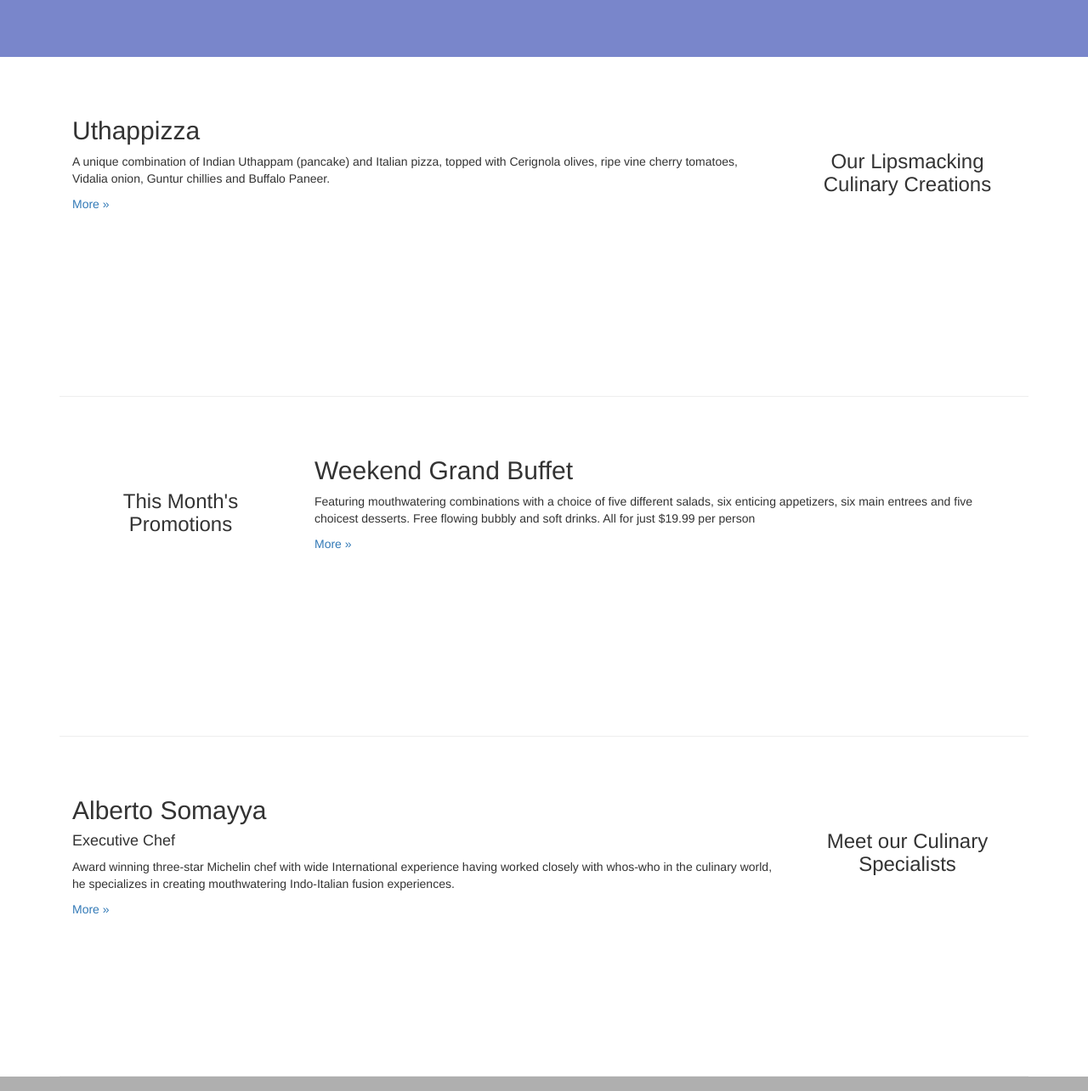
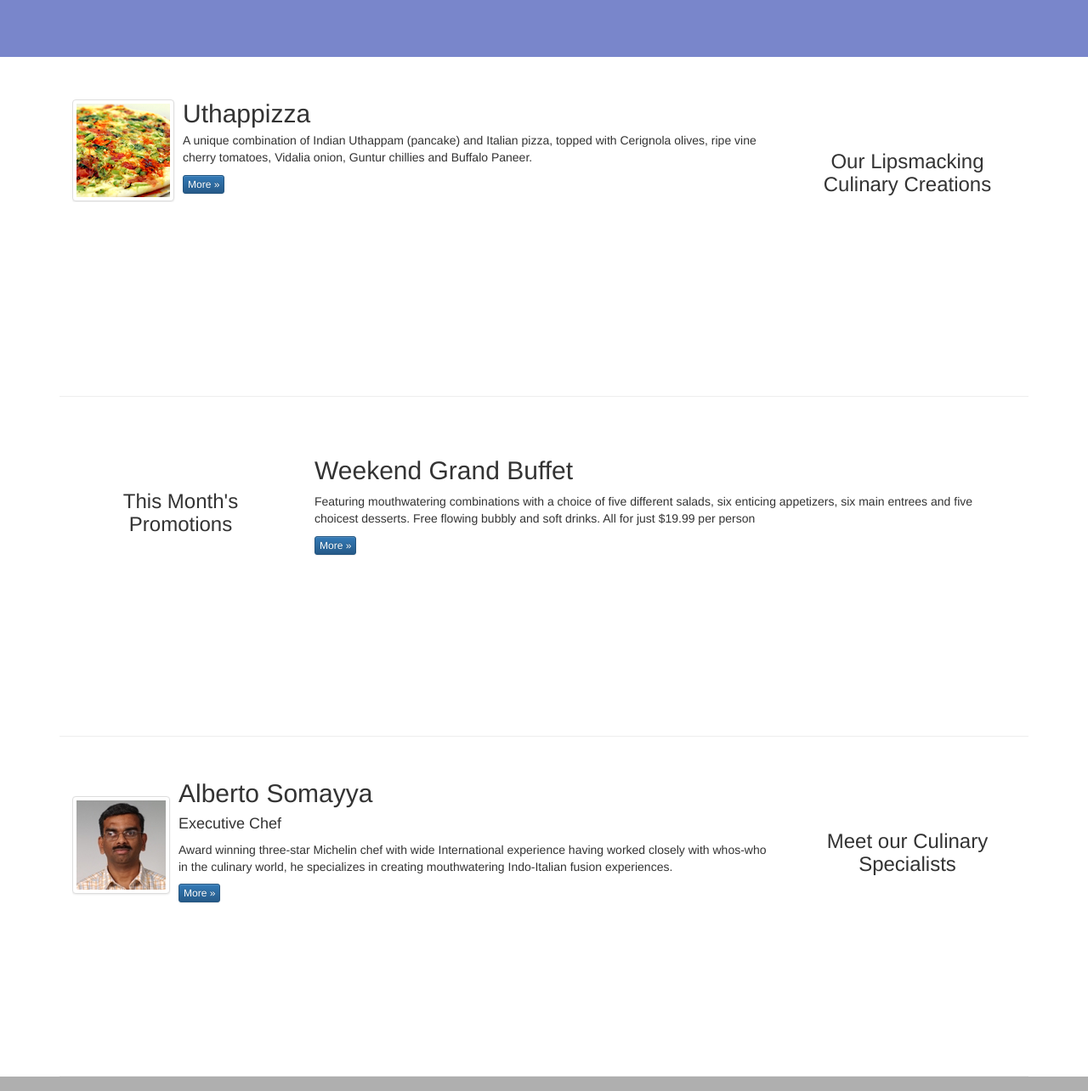
Before and after one commit to deepakavs/Restaurant_website-using-Bootstrap, a plain HTML site: page index.html in a window 1280 px wide. Shown: the part 392-1676 px from the top of the page at 85% size. Drawn offline with nearby package versions, Linux system fonts and the light colour scheme; files that its build step writes are made by us from their sources.

Commit message:
Added logo and images for two rows in index and image in jumbotron

```diff
--- a/index.html
+++ b/index.html
@@ -25,7 +25,7 @@
             <span class="icon-bar"></span>
             <span class="icon-bar"></span>
         </button>
-        <a class="navbar-brand" href="index.html">Ristorante Con Fusion</a>
+        <a class="navbar-brand" href="index.html"><img src="img/logo.png" height=30 width=41></a>
     </div>
 
     <div id="navbar" class="navbar-collapse collapse">
@@ -65,6 +65,8 @@
                     <p>We take inspiration from the World's best cuisines, and create a unique fusion experience. Our lipsmacking creations will tickle your culinary senses!</p>
                 </div>
                 <div class="col-xs-12 col-sm-4">
+                    <p style="padding:20px;"></p>
+                    <img src="img/logo.png" class="img-responsive">
                 </div>
             </div>
         </div>
@@ -77,9 +79,16 @@
                 <h3 align=center>Our Lipsmacking Culinary Creations</h3>
             </div>
             <div class="col-xs-12 col-sm-9 col-sm-pull-3">
-                <h2>Uthappizza</h2>
+                <div class="media">
+                    <div class=" media-left media-middle">
+                        <img src="img/uthappizza.png" alt="Uthappizza" class="media-object img-thumbnail">
+                    </div>
+                    <div class="media-body">
+                <h2 class="media-heading">Uthappizza</h2>
                 <p>A unique combination of Indian Uthappam (pancake) and Italian pizza, topped with Cerignola olives, ripe vine cherry tomatoes, Vidalia onion, Guntur chillies and Buffalo Paneer.</p>
-                <p><a  href="#">More &raquo;</a></p>
+                <p><a  class="btn btn-primary btn-xs" href="#">More &raquo;</a></p>
+                        </div>
+                </div>
             </div>
         </div>
 
@@ -92,7 +101,7 @@
             <div class="col-xs-12 col-sm-9">
                 <h2>Weekend Grand Buffet</h2>
                 <p>Featuring mouthwatering combinations with a choice of five different salads, six enticing appetizers, six main entrees and five choicest desserts. Free flowing bubbly and soft drinks. All for just $19.99 per person </p>
-                <p><a href="#">More &raquo;</a></p>
+                <p><a class="btn btn-primary btn-xs" href="#">More &raquo;</a></p>
             </div>
         </div>
 
@@ -102,10 +111,18 @@
                 <h3 align=center>Meet our Culinary Specialists</h3>
             </div>
             <div class="col-xs-12 col-sm-9 col-sm-pull-3">
-                <h2>Alberto Somayya</h2>
-                <h4>Executive Chef</h4>
-                <p>Award winning three-star Michelin chef with wide International experience having worked closely with whos-who in the culinary world, he specializes in creating mouthwatering Indo-Italian fusion experiences. </p>
-                <p><a href="#">More &raquo;</a></p>
+                <div class="media">
+                    <div class="media-left media-middle">
+                        <img src="img/alberto.png" class="media-object img-thumbnail" alt="Alberto Somayya">
+                    </div>
+                    <div class="media-body">
+                        <h2 class="media-heading">Alberto Somayya</h2>
+                        <h4>Executive Chef</h4>
+                        <p>Award winning three-star Michelin chef with wide International experience having worked closely with whos-who in the culinary world, he specializes in creating mouthwatering Indo-Italian fusion experiences. </p>
+                        <p><a class="btn btn-primary btn-xs" href="#">More &raquo;</a></p>
+                    </div>
+
+                </div>
             </div>
         </div>
     </div>
```
Also changed, not shown: aboutus.html (+3 -1 lines), contactus.html (+3 -1 lines), img/alberto.png (added), img/buffet.png (added), img/logo.png (added), img/uthappizza.png (added), 1 other file.
